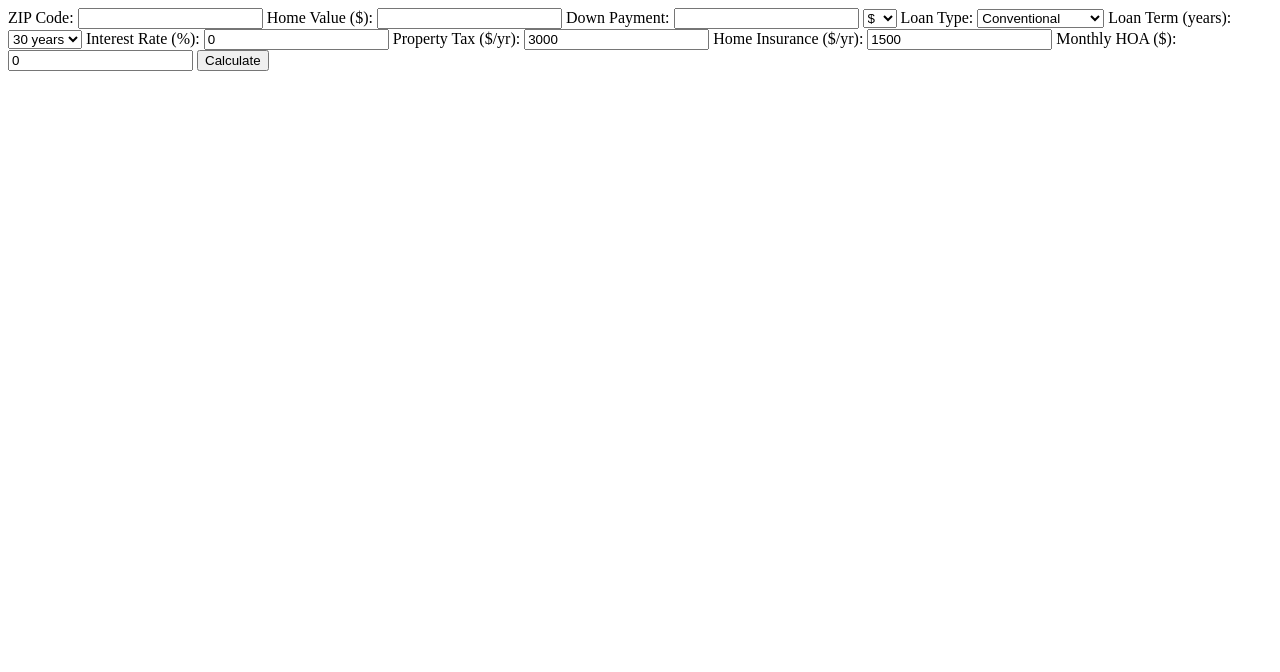
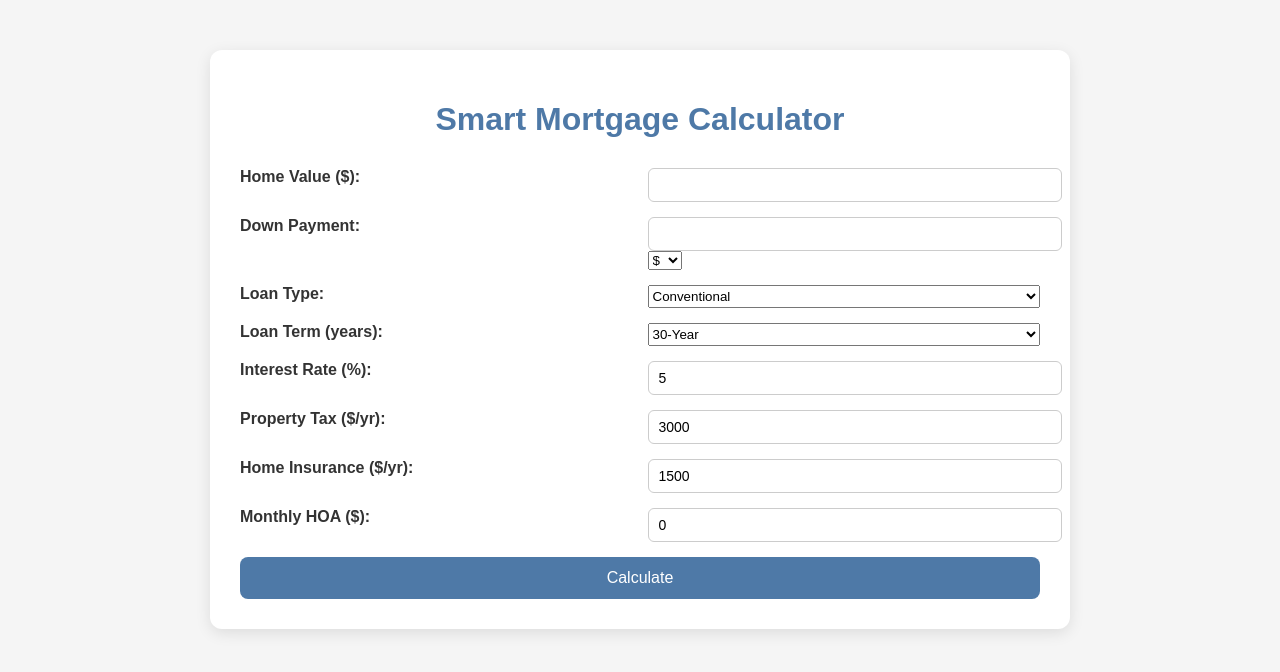
Before and after one commit to sandeepvlab/FinanceToolsHub, a Flask app: page / in a window 1280 px wide. Shown: the top 672 px of the page. Run offline with Flask 3, Linux system fonts and the light colour scheme.

Commit message:
Update index.html

```diff
--- a/templates/index.html
+++ b/templates/index.html
@@ -1,31 +1,46 @@
+<!DOCTYPE html>
+<html lang="en">
+<head>
+    <meta charset="UTF-8">
+    <title>Mortgage Calculator 2.0</title>
+    <link rel="stylesheet" href="{{ url_for('static', filename='style.css') }}">
+    <script src="https://cdn.jsdelivr.net/npm/chart.js"></script>
+</head>
+<body>
+<div class="container">
+    <h1>Smart Mortgage Calculator</h1>
+
     <form method="POST">
         <div class="grid">
-        <label>ZIP Code:</label>
-        <input type="text" name="zipcode" required>
 
             <label>Home Value ($):</label>
             <input type="number" name="home_value" min="0" required>
 
             <label>Down Payment:</label>
+            <div class="down-wrapper">
                 <input type="number" name="down_payment" min="0" required>
                 <select name="down_type">
-            <option value="amount">$</option>
-            <option value="percent">%</option>
+                    <option value="$"> $ </option>
+                    <option value="%"> % </option>
                 </select>
+            </div>
 
             <label>Loan Type:</label>
-        <select name="loan_type" id="loan_type" onchange="updateLoanTerm()">
-            <option value="conventional">Conventional</option>
-            <option value="arm">ARM (Adjustable)</option>
+            <select name="loan_type" id="loan_type">
+                <option value="Conventional">Conventional</option>
+                <option value="ARM">Adjustable Rate Mortgage (ARM)</option>
             </select>
 
             <label>Loan Term (years):</label>
             <select name="loan_term" id="loan_term">
-            <!-- Options will be updated by JavaScript -->
+                <option value="30">30-Year</option>
+                <option value="20">20-Year</option>
+                <option value="15">15-Year</option>
+                <option value="10">10-Year</option>
             </select>
 
             <label>Interest Rate (%):</label>
-        <input type="number" step="0.01" name="interest_rate" min="0" value="0">
+            <input type="number" step="0.01" name="interest_rate" min="0" value="5">
 
             <label>Property Tax ($/yr):</label>
             <input type="number" name="property_tax" min="0" value="3000">
@@ -40,36 +55,38 @@
         </div>
     </form>
 
+    {% if result %}
+    <div class="results">
+        <h2>Mortgage Summary</h2>
+        <p><strong>Loan Amount:</strong> ${{ result.loan_amount }}</p>
+        <p><strong>Total Monthly Payment:</strong> ${{ result.monthly_payment }}</p>
+        {% if result.pmi_msg %}
+        <p class="pmi-msg">{{ result.pmi_msg }}</p>
+        {% endif %}
+
+        <h3>Current Rates</h3>
+        <ul>
+            <li>30-Year Fixed: {{ rates["30_yr_fixed"] }}%</li>
+            <li>20-Year Fixed: {{ rates["20_yr_fixed"] }}%</li>
+            <li>15-Year Fixed: {{ rates["15_yr_fixed"] }}%</li>
+            <li>10-Year Fixed: {{ rates["10_yr_fixed"] }}%</li>
+            <li>5/1 ARM: {{ rates["5_1_ARM"] }}%</li>
+        </ul>
+
+        <canvas id="chart"></canvas>
         <script>
-const loanTermSelect = document.getElementById("loan_term");
-
-function updateLoanTerm() {
-    const loanType = document.getElementById("loan_type").value;
-    loanTermSelect.innerHTML = ""; // clear options
-
-    if(loanType === "conventional") {
-        [30,20,15,10].forEach(term => {
-            let option = document.createElement("option");
-            option.value = term;
-            option.text = term + " years";
-            loanTermSelect.add(option);
-        });
-    } else { // ARM
-        [3,5,7,10].forEach(term => {
-            let option = document.createElement("option");
-            option.value = term;
-            option.text = term + "-year initial fixed";
-            loanTermSelect.add(option);
-        });
-    }
-}
-
-// Initialize loan term options on page load
-updateLoanTerm();
+            const ctx = document.getElementById('chart');
+            const data = {
+                labels: {{ chart_data.keys() | list | tojson }},
+                datasets: [{
+                    data: {{ chart_data.values() | list | tojson }},
+                    backgroundColor: ['#4e79a7','#f28e2b','#e15759','#76b7b2','#59a14f']
+                }]
+            };
+            new Chart(ctx, { type: 'pie', data: data, options: { responsive: true } });
         </script>
-
-{% if result %}
-    {% if result.pmi_message %}
-        <p style="color:red;"><strong>PMI Notice:</strong> {{ result.pmi_message }}</p>
+    </div>
     {% endif %}
-{% endif %}
+</div>
+</body>
+</html>
```
Lines whose indentation alone changed are shown as unchanged.
